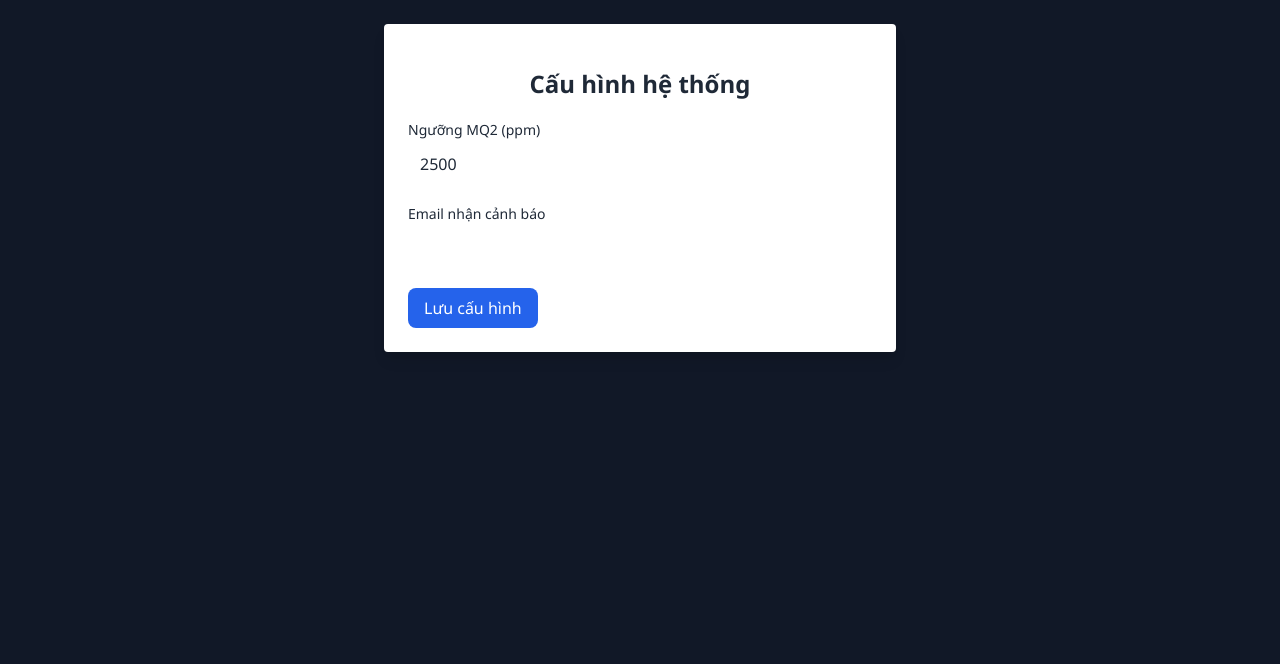
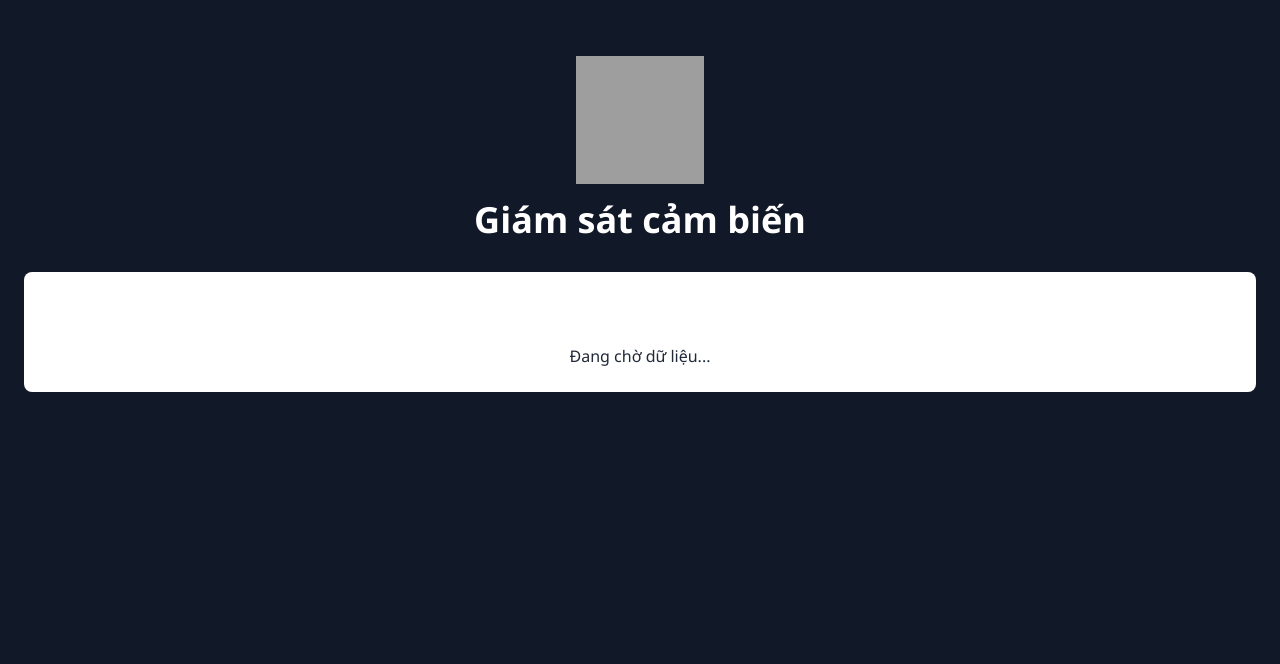
Before and after one commit to huy-893344/fire-alarm-flask, a Flask app: page /setting in a window 1280 px wide. Shown: the part 60-724 px from the top of the page. Run offline with Flask 3, Linux system fonts and the light colour scheme; the visitor is signed in with stand-in values (Sample User, id 1); some libraries are stand-ins or nearby versions; grey boxes are pictures that could not be loaded.

Commit message:
Update setting.html

```diff
--- a/templates/setting.html
+++ b/templates/setting.html
@@ -1,32 +1,73 @@
 {% extends "base.html" %}
-{% block title %}Cấu hình hệ thống | Fire Alarm{% endblock %}
+{% block title %}Dashboard | Fire Alarm{% endblock %}
 
 {% block body %}
-<div class="max-w-lg mx-auto bg-white text-gray-800 p-6 rounded shadow-lg">
-  <h2 class="text-2xl font-semibold mb-6">Cấu hình hệ thống</h2>
+<div class="container mx-auto py-8">
+  <!-- Icon and Title -->
+  <div class="flex flex-col items-center mb-8">
+    <img src="{{ url_for('static', filename='img/fire_sensor.png') }}" alt="Sensor Icon" class="w-32 h-32 mb-4" />
+    <h1 class="text-4xl font-bold text-white">Giám sát cảm biến</h1>
+  </div>
 
-  {% if message %}
-    <div class="bg-green-100 border border-green-400 text-green-800 px-4 py-3 rounded mb-4" role="alert">
-      {{ message }}
-    </div>
-  {% endif %}
-
-  <form method="POST" action="{{ url_for('setting') }}">
-    <div class="mb-5">
-      <label for="threshold" class="block text-sm font-medium mb-1">Ngưỡng MQ2 (ppm)</label>
-      <input id="threshold" name="threshold" type="number" value="{{ settings.threshold }}" required
-             class="w-full border-gray-300 rounded-lg px-3 py-2 focus:outline-none focus:ring-2 focus:ring-blue-500" />
-    </div>
-
-    <div class="mb-5">
-      <label for="alert_email" class="block text-sm font-medium mb-1">Email nhận cảnh báo</label>
-      <input id="alert_email" name="alert_email" type="email" value="{{ settings.alert_email }}"
-             class="w-full border-gray-300 rounded-lg px-3 py-2 focus:outline-none focus:ring-2 focus:ring-blue-500" />
-    </div>
-
-    <button type="submit" class="bg-blue-600 text-white px-4 py-2 rounded-lg hover:bg-blue-700 transition">
-      Lưu cấu hình
-    </button>
-  </form>
+  <!-- Sensor Table -->
+  <div class="overflow-x-auto">
+    <table class="min-w-full bg-white rounded-lg overflow-hidden">
+      <thead class="bg-orange-600 text-white">
+        <tr>
+          <th class="px-4 py-3">Địa chỉ thiết bị</th>
+          <th class="px-4 py-3">Nhiệt độ (°C)</th>
+          <th class="px-4 py-3">Độ ẩm (%)</th>
+          <th class="px-4 py-3">Nồng độ gas</th>
+          <th class="px-4 py-3">Dấu báo lửa</th>
+        </tr>
+      </thead>
+      <tbody id="sensor-data" class="text-gray-800">
+        <tr>
+          <td colspan="5" class="text-center py-6">Đang chờ dữ liệu...</td>
+        </tr>
+      </tbody>
+    </table>
+  </div>
 </div>
 {% endblock %}
+
+{% block scripts %}
+<!-- Firebase SDK -->
+<script src="https://www.gstatic.com/firebasejs/9.6.1/firebase-app-compat.js"></script>
+<script src="https://www.gstatic.com/firebasejs/9.6.1/firebase-database-compat.js"></script>
+<script>
+  const firebaseConfig = {
+    apiKey: "YOUR_API_KEY",
+    authDomain: "YOUR_AUTH_DOMAIN",
+    databaseURL: "https://firedetection-23fe9-default-rtdb.asia-southeast1.firebasedatabase.app",
+    projectId: "YOUR_PROJECT_ID",
+    storageBucket: "YOUR_STORAGE_BUCKET",
+    messagingSenderId: "YOUR_MESSAGING_SENDER_ID",
+    appId: "YOUR_APP_ID"
+  };
+  firebase.initializeApp(firebaseConfig);
+
+  const dbRef = firebase.database().ref('DataSensorRealTime');
+  dbRef.on('value', snapshot => {
+    const data = snapshot.val() || {};
+    const tbody = document.getElementById('sensor-data');
+    tbody.innerHTML = '';
+
+    Object.entries(data).forEach(([sid, item]) => {
+      const tr = document.createElement('tr');
+      tr.innerHTML = `
+        <td class="border px-4 py-2">${item.send_address || sid}</td>
+        <td class="border px-4 py-2">${item.temperature ?? '—'}</td>
+        <td class="border px-4 py-2">${item.humidity ?? '—'}</td>
+        <td class="border px-4 py-2">${item.mq2 ?? '—'}</td>
+        <td class="border px-4 py-2">${item.fire ? '<span class="text-red-600">Có</span>' : 'Không'}</td>
+      `;
+      tbody.appendChild(tr);
+    });
+
+    if (!Object.keys(data).length) {
+      tbody.innerHTML = '<tr><td colspan="5" class="text-center py-6">Chưa có dữ liệu</td></tr>';
+    }
+  });
+</script>
+{% endblock %}
```
